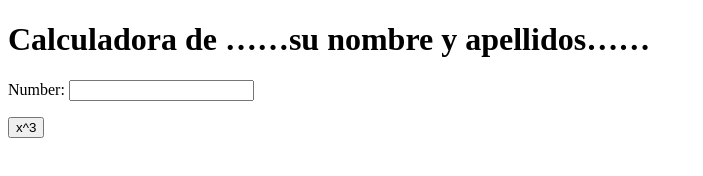
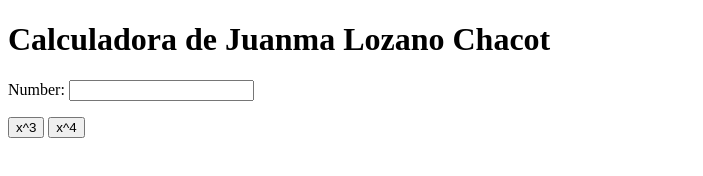
Before and after one commit to Juanmalc01/my_calculator, a plain HTML site: page index.html in a window 1280 px wide. Shown: the whole page, without its empty margins (0-703 px from the left). Drawn offline with Linux system fonts and the light colour scheme.

Commit message:
x^4 button

```diff
--- a/index.html
+++ b/index.html
@@ -12,7 +12,7 @@
 
         <body>
 
-                 <h1>Calculadora de ……su nombre y apellidos……</h1>
+                 <h1>Calculadora de Juanma Lozano Chacot</h1>
 
                  Number:
 
@@ -21,6 +21,8 @@
                  <p>
 
                          <button onclick="cube()"> x^3 </button>
+
+                         <button onclick="power_4()"> x^4</button>
 
                  </p>
 
@@ -34,6 +36,14 @@
 
                          }
 
+                         function power_4() {
+
+                                  var num = document.getElementById("n1");
+
+                                  num.value = Math.pow(num.value, 4);
+
+                         }
+
                  </script>
 
         </body>
```
